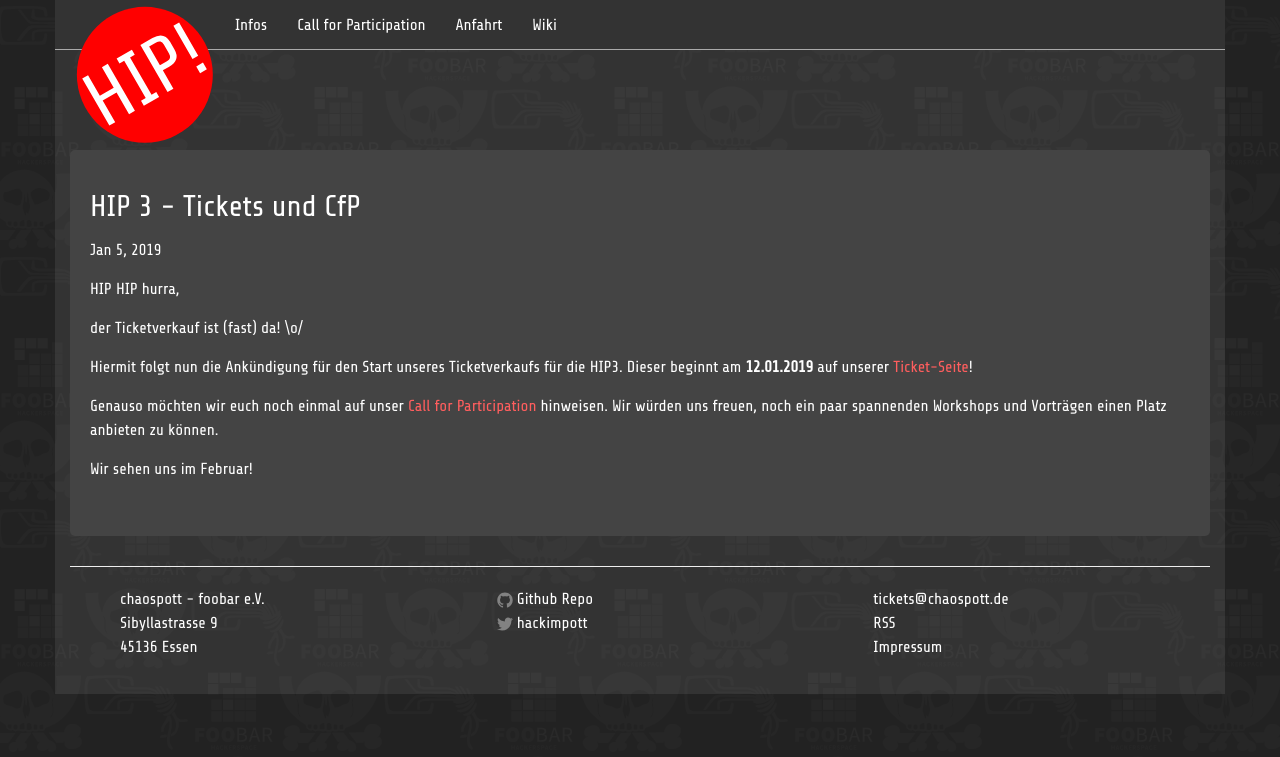
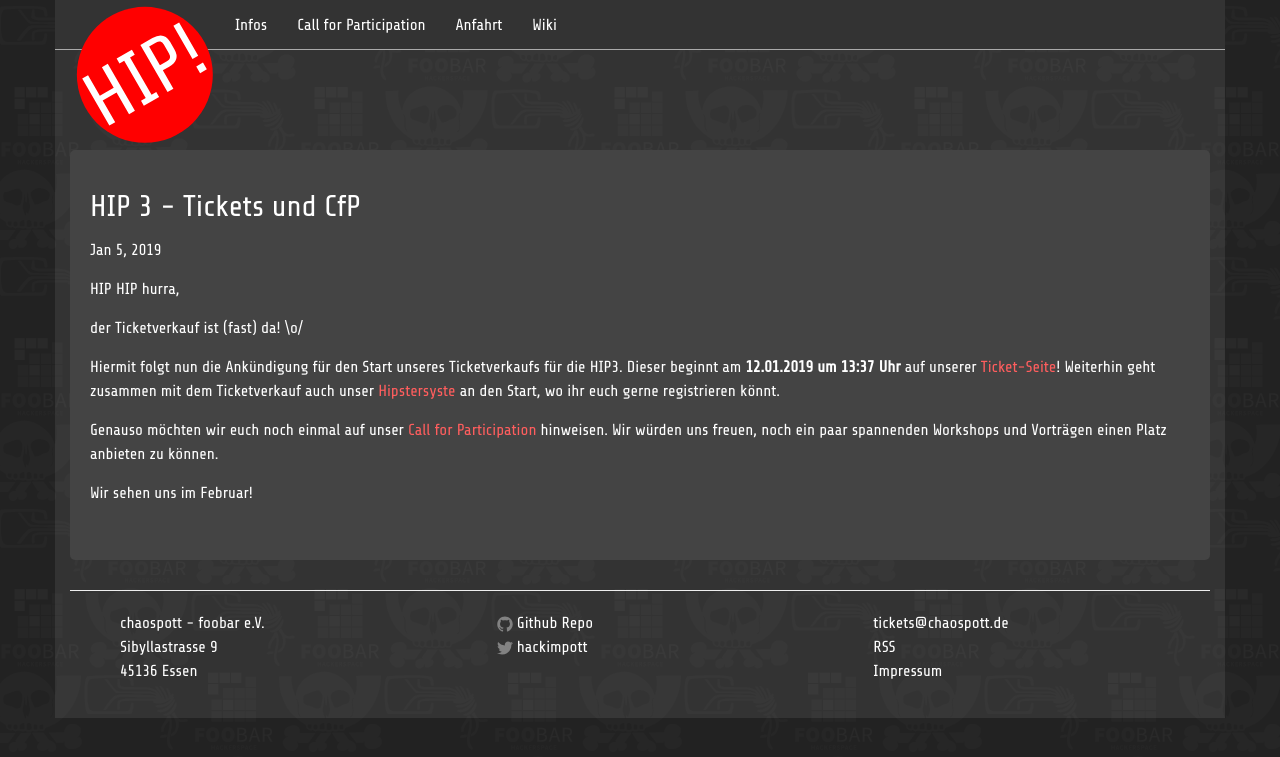
Before and after one commit to c3e/hip-site, a Jekyll site: the page built from _posts/2019-01-05-hip-3-tickets.markdown, in a window 1280 px wide. Shown: the top 757 px of the page. Built offline with Jekyll 4.4.1, drawn with Linux system fonts in a browser that asks for light colours.

Commit message:
Update Blog

```diff
--- a/_posts/2019-01-05-hip-3-tickets.markdown
+++ b/_posts/2019-01-05-hip-3-tickets.markdown
@@ -9,8 +9,9 @@ HIP HIP hurra,
 
 der Ticketverkauf ist (fast) da! \o/
 
-Hiermit folgt nun die Ankündigung für den Start unseres Ticketverkaufs für die HIP3. Dieser beginnt am **12.01.2019** auf unserer [Ticket-Seite](https://tickets.hackimpott.de)!
+Hiermit folgt nun die Ankündigung für den Start unseres Ticketverkaufs für die HIP3. Dieser beginnt am **12.01.2019 um 13:37 Uhr** auf unserer [Ticket-Seite](https://tickets.hackimpott.de)!
+Weiterhin geht zusammen mit dem Ticketverkauf auch unser [Hipstersyste](https://hipster.hackimpott.de) an den Start, wo ihr euch gerne registrieren könnt.
 
-Genauso möchten wir euch noch einmal auf unser [Call for Participation](https://fahrplan.hackimpott.de/hip3/) hinweisen. Wir würden uns freuen, noch ein paar spannenden Workshops und Vorträgen einen Platz anbieten zu können.
+Genauso möchten wir euch noch einmal auf unser [Call for Participation](https://fahrplan.hackimpott.de/hip3/cfp) hinweisen. Wir würden uns freuen, noch ein paar spannenden Workshops und Vorträgen einen Platz anbieten zu können.
 
 Wir sehen uns im Februar!
```
